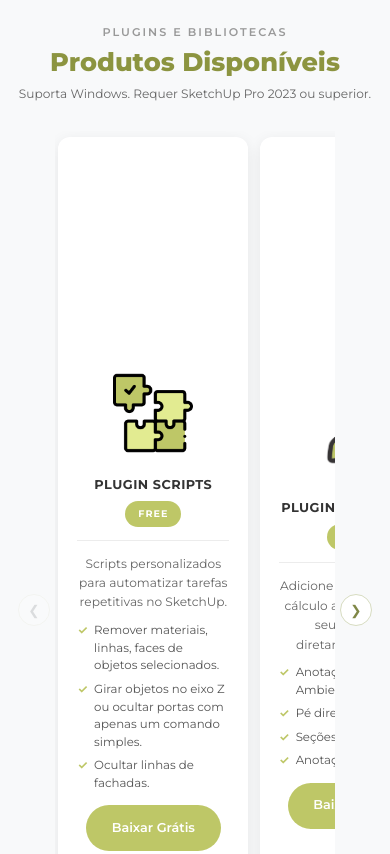
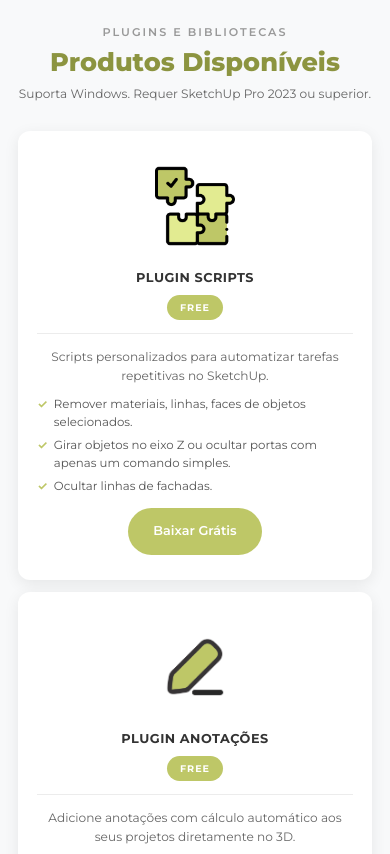
Before and after one commit to franmadeira/site-francielimadeira, a website: page index.html in a window 390 px wide. Shown: the part 1880-2734 px from the top of the page. Drawn offline with Linux system fonts and the light colour scheme.

Commit message:
ajuste mobile

```diff
--- a/css/style.css
+++ b/css/style.css
@@ -1149,24 +1149,31 @@ footer {
   }
 
   .plugins-grid {
+    display: grid;
+    grid-template-columns: 1fr;
+    width: 100%;
     gap: 0.9rem;
   }
 
   .plugins-carousel {
-    gap: 0.4rem;
+    display: block;
+    max-width: 100%;
   }
 
   .plugin-carousel-btn {
-    width: 32px;
-    height: 32px;
-    font-size: 1.05rem;
+    display: none;
+  }
+
+  .plugins-track {
+    overflow: visible;
+    padding: 0;
   }
 
   .plugin-card {
     align-items: center;
     text-align: center;
     min-height: 140px;
-    flex-basis: 190px;
+    flex-basis: auto;
   }
 
   .plugin-card h3 {
```
